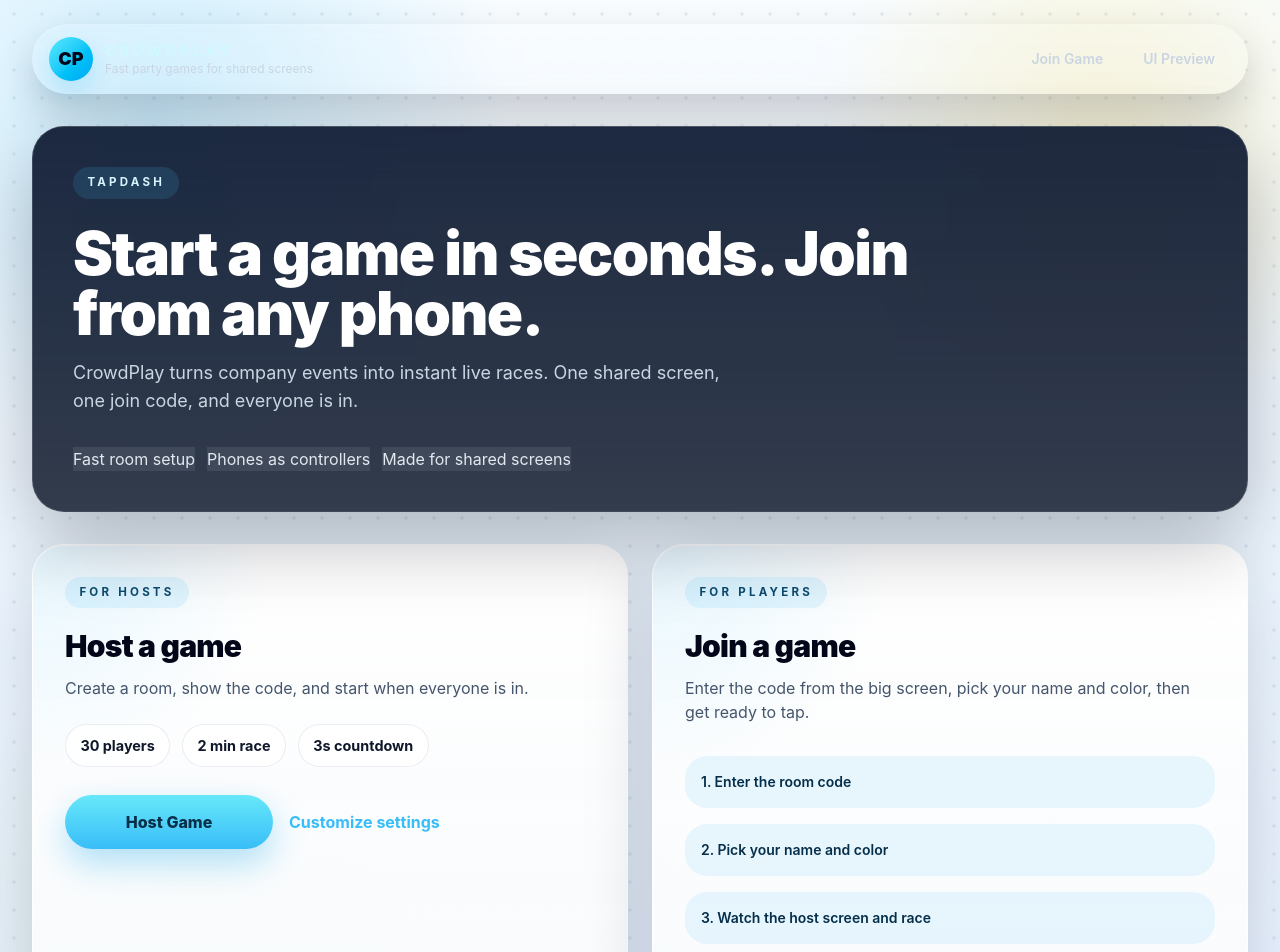
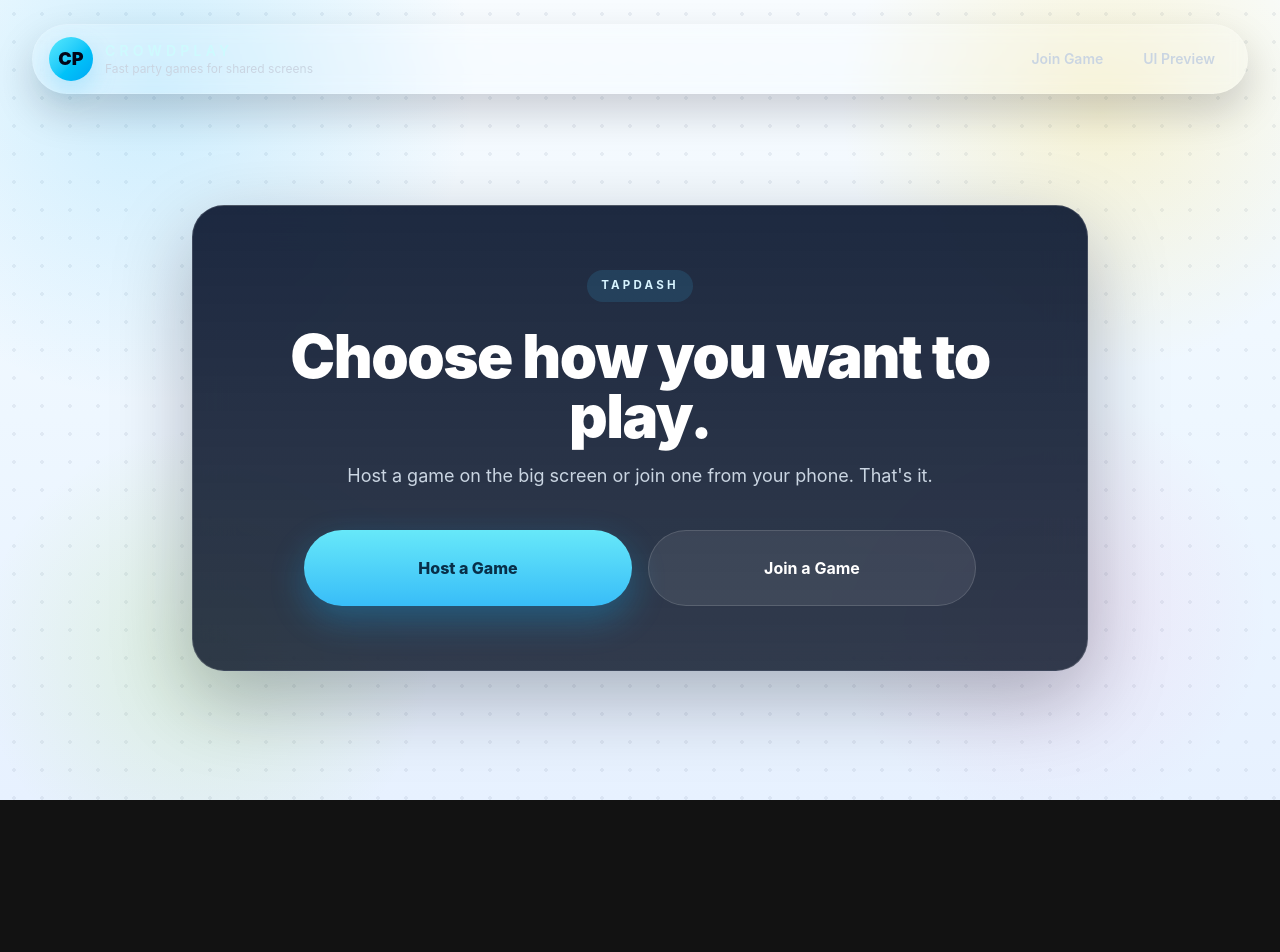
Before and after one commit to Arthur020292/CrowdPlay, a React (Vite) app in the folder apps/web/: page / in a window 1280 px wide. Shown: the top 952 px of the page. After the commit the page ends 800 px from the top, so only its background shows below. Built offline with nearby package versions, Linux system fonts and the light colour scheme.

Commit message:
Simplify landing actions

```diff
--- a/apps/web/src/pages/DevScreensPage.tsx
+++ b/apps/web/src/pages/DevScreensPage.tsx
@@ -40,82 +40,20 @@ function DevSection({
 }
 
 function LandingPreview() {
-  const [advancedOpen, setAdvancedOpen] = useState(false);
+  return (
+    <div className="flex min-h-[32rem] items-center justify-center">
+      <section className="cp-card-dark w-full max-w-4xl overflow-hidden px-8 py-12 text-center sm:px-12 sm:py-16">
+        <span className="cp-eyebrow">TapDash</span>
+        <h1 className="mx-auto mt-6 max-w-3xl text-4xl font-black tracking-tight text-white sm:text-6xl">Choose how you want to play.</h1>
+        <p className="mx-auto mt-4 max-w-2xl text-lg text-slate-300">
+          Host a game on the big screen or join one from your phone. That&apos;s it.
+        </p>
 
-  return (
-    <div className="space-y-8">
-      <section className="cp-card-dark overflow-hidden p-8 sm:p-10">
-        <span className="cp-eyebrow">TapDash</span>
-        <div className="mt-6 max-w-4xl">
-          <h1 className="text-4xl font-black tracking-tight text-white sm:text-6xl">Start a game in seconds. Join from any phone.</h1>
-          <p className="mt-4 max-w-2xl text-lg text-slate-300">
-            CrowdPlay turns company events into instant live races. One shared screen, one join code, and everyone is in.
-          </p>
-        </div>
-
-        <div className="mt-8 flex flex-wrap gap-3">
-          <span className="cp-stat-chip-dark">Fast room setup</span>
-          <span className="cp-stat-chip-dark">Phones as controllers</span>
-          <span className="cp-stat-chip-dark">Made for shared screens</span>
+        <div className="mt-10 grid gap-4 sm:mx-auto sm:max-w-2xl sm:grid-cols-2">
+          <button className="cp-button-primary min-h-[4.75rem] text-lg font-black">Host a Game</button>
+          <button className="cp-button-secondary min-h-[4.75rem] bg-white/[0.14] text-lg font-black text-white">Join a Game</button>
         </div>
       </section>
-
-      <div className="grid gap-6 lg:grid-cols-2">
-        <section className="cp-card-light p-8">
-          <span className="cp-eyebrow cp-eyebrow-light">For hosts</span>
-          <h2 className="mt-5 text-3xl font-black tracking-tight text-slate-950">Host a game</h2>
-          <p className="mt-3 text-base text-slate-600">Create a room, show the code, and start when everyone is in.</p>
-
-          <div className="mt-6 flex flex-wrap gap-3">
-            <span className="cp-stat-chip">30 players</span>
-            <span className="cp-stat-chip">2 min race</span>
-            <span className="cp-stat-chip">3s countdown</span>
-          </div>
-
-          {advancedOpen ? (
-            <div className="mt-6 rounded-[1.6rem] border border-slate-200 bg-white/[0.72] p-4">
-              <div className="mb-4 text-sm font-semibold uppercase tracking-[0.2em] text-slate-500">Advanced settings</div>
-              <div className="grid gap-4 sm:grid-cols-3">
-                <div>
-                  <div className="mb-2 text-sm font-semibold text-slate-600">Players</div>
-                  <input className="cp-input" value="30" readOnly />
-                </div>
-                <div>
-                  <div className="mb-2 text-sm font-semibold text-slate-600">Race (sec)</div>
-                  <input className="cp-input" value="120" readOnly />
-                </div>
-                <div>
-                  <div className="mb-2 text-sm font-semibold text-slate-600">Countdown</div>
-                  <input className="cp-input" value="3" readOnly />
-                </div>
-              </div>
-            </div>
-          ) : null}
-
-          <div className="mt-7 flex flex-wrap items-center gap-4">
-            <button className="cp-button-primary min-w-[13rem] text-base">Host Game</button>
-            <button type="button" onClick={() => setAdvancedOpen((open) => !open)} className="cp-button-link text-sm">
-              {advancedOpen ? "Hide advanced settings" : "Customize settings"}
-            </button>
-          </div>
-        </section>
-
-        <section className="cp-card-light p-8">
-          <span className="cp-eyebrow cp-eyebrow-light">For players</span>
-          <h2 className="mt-5 text-3xl font-black tracking-tight text-slate-950">Join a game</h2>
-          <p className="mt-3 text-base text-slate-600">Enter the code from the big screen, pick your name and color, then get ready to tap.</p>
-
-          <div className="mt-8 space-y-4">
-            {["1. Enter the room code", "2. Pick your name and color", "3. Watch the host screen and race"].map((step) => (
-              <div key={step} className="rounded-[1.4rem] bg-sky-100/70 px-4 py-4 text-sm font-semibold text-sky-950">
-                {step}
-              </div>
-            ))}
-          </div>
-
-          <button className="cp-button-secondary mt-7 w-full justify-center bg-slate-950 text-white">Join Game</button>
-        </section>
-      </div>
     </div>
   );
 }
--- a/apps/web/src/pages/LandingPage.tsx
+++ b/apps/web/src/pages/LandingPage.tsx
@@ -1,4 +1,4 @@
-import { FormEvent, useState } from "react";
+import { useState } from "react";
 import { useNavigate } from "react-router-dom";
 
 import { createSession } from "../lib/api";
@@ -6,23 +6,18 @@ import { saveHostToken } from "../lib/storage";
 
 export function LandingPage() {
   const navigate = useNavigate();
-  const [playerLimit, setPlayerLimit] = useState(30);
-  const [raceDurationSec, setRaceDurationSec] = useState(120);
-  const [countdownSec, setCountdownSec] = useState(3);
-  const [advancedOpen, setAdvancedOpen] = useState(false);
   const [error, setError] = useState<string | null>(null);
   const [busy, setBusy] = useState(false);
 
-  const handleCreate = async (event: FormEvent) => {
-    event.preventDefault();
+  const handleCreate = async () => {
     setBusy(true);
     setError(null);
 
     try {
       const session = await createSession({
-        playerLimit,
-        raceDurationMs: raceDurationSec * 1000,
-        countdownMs: countdownSec * 1000
+        playerLimit: 30,
+        raceDurationMs: 120_000,
+        countdownMs: 3_000
       });
       saveHostToken(session.code, session.hostToken);
       navigate(`/host/${session.code}?token=${encodeURIComponent(session.hostToken)}`);
@@ -34,103 +29,25 @@ export function LandingPage() {
   };
 
   return (
-    <div className="space-y-8">
-      <section className="cp-card-dark overflow-hidden p-8 sm:p-10">
+    <div className="flex min-h-[calc(100vh-11rem)] items-center justify-center">
+      <section className="cp-card-dark w-full max-w-4xl overflow-hidden px-8 py-12 text-center sm:px-12 sm:py-16">
         <span className="cp-eyebrow">TapDash</span>
-        <div className="mt-6 max-w-4xl">
-          <h1 className="text-4xl font-black tracking-tight text-white sm:text-6xl">Start a game in seconds. Join from any phone.</h1>
-          <p className="mt-4 max-w-2xl text-lg text-slate-300">
-            CrowdPlay turns company events into instant live races. One shared screen, one join code, and everyone is in.
-          </p>
+        <h1 className="mx-auto mt-6 max-w-3xl text-4xl font-black tracking-tight text-white sm:text-6xl">Choose how you want to play.</h1>
+        <p className="mx-auto mt-4 max-w-2xl text-lg text-slate-300">
+          Host a game on the big screen or join one from your phone. That&apos;s it.
+        </p>
+
+        <div className="mt-10 grid gap-4 sm:mx-auto sm:max-w-2xl sm:grid-cols-2">
+          <button type="button" onClick={handleCreate} disabled={busy} className="cp-button-primary min-h-[4.75rem] text-lg font-black">
+            {busy ? "Creating..." : "Host a Game"}
+          </button>
+          <button type="button" onClick={() => navigate("/join")} className="cp-button-secondary min-h-[4.75rem] bg-white/[0.14] text-lg font-black text-white">
+            Join a Game
+          </button>
         </div>
 
-        <div className="mt-8 flex flex-wrap gap-3">
-          <span className="cp-stat-chip-dark">Fast room setup</span>
-          <span className="cp-stat-chip-dark">Phones as controllers</span>
-          <span className="cp-stat-chip-dark">Made for shared screens</span>
-        </div>
+        {error ? <p className="mx-auto mt-6 max-w-xl rounded-[1rem] bg-rose-100 px-4 py-3 text-sm font-semibold text-rose-700">{error}</p> : null}
       </section>
-
-      <div className="grid gap-6 lg:grid-cols-2">
-        <form onSubmit={handleCreate} className="cp-card-light p-8">
-          <span className="cp-eyebrow cp-eyebrow-light">For hosts</span>
-          <h2 className="mt-5 text-3xl font-black tracking-tight text-slate-950">Host a game</h2>
-          <p className="mt-3 text-base text-slate-600">Create a room, show the code, and start when everyone is in.</p>
-
-          <div className="mt-6 flex flex-wrap gap-3">
-            <span className="cp-stat-chip">{playerLimit} players</span>
-            <span className="cp-stat-chip">{Math.round(raceDurationSec / 60)} min race</span>
-            <span className="cp-stat-chip">{countdownSec}s countdown</span>
-          </div>
-
-          {advancedOpen ? (
-            <div className="mt-6 rounded-[1.6rem] border border-slate-200 bg-white/[0.72] p-4">
-              <div className="mb-4 text-sm font-semibold uppercase tracking-[0.2em] text-slate-500">Advanced settings</div>
-              <div className="grid gap-4 sm:grid-cols-3">
-                <label className="block">
-                  <span className="mb-2 block text-sm font-semibold text-slate-600">Players</span>
-                  <input className="cp-input" type="number" min={2} max={50} value={playerLimit} onChange={(event) => setPlayerLimit(Number(event.target.value))} />
-                </label>
-                <label className="block">
-                  <span className="mb-2 block text-sm font-semibold text-slate-600">Race (sec)</span>
-                  <input
-                    className="cp-input"
-                    type="number"
-                    min={30}
-                    max={300}
-                    value={raceDurationSec}
-                    onChange={(event) => setRaceDurationSec(Number(event.target.value))}
-                  />
-                </label>
-                <label className="block">
-                  <span className="mb-2 block text-sm font-semibold text-slate-600">Countdown</span>
-                  <input
-                    className="cp-input"
-                    type="number"
-                    min={1}
-                    max={10}
-                    value={countdownSec}
-                    onChange={(event) => setCountdownSec(Number(event.target.value))}
-                  />
-                </label>
-              </div>
-            </div>
-          ) : null}
-
-          {error ? <p className="mt-4 rounded-[1rem] bg-rose-100 px-4 py-3 text-sm font-semibold text-rose-700">{error}</p> : null}
-
-          <div className="mt-7 flex flex-wrap items-center gap-4">
-            <button type="submit" disabled={busy} className="cp-button-primary min-w-[13rem] text-base">
-              {busy ? "Creating..." : "Host Game"}
-            </button>
-            <button type="button" onClick={() => setAdvancedOpen((open) => !open)} className="cp-button-link text-sm">
-              {advancedOpen ? "Hide advanced settings" : "Customize settings"}
-            </button>
-          </div>
-        </form>
-
-        <section className="cp-card-light p-8">
-          <span className="cp-eyebrow cp-eyebrow-light">For players</span>
-          <h2 className="mt-5 text-3xl font-black tracking-tight text-slate-950">Join a game</h2>
-          <p className="mt-3 text-base text-slate-600">Enter the code from the big screen, pick your name and color, then get ready to tap.</p>
-
-          <div className="mt-8 space-y-4">
-            {[
-              "1. Enter the room code",
-              "2. Pick your name and color",
-              "3. Watch the host screen and race"
-            ].map((step) => (
-              <div key={step} className="rounded-[1.4rem] bg-sky-100/70 px-4 py-4 text-sm font-semibold text-sky-950">
-                {step}
-              </div>
-            ))}
-          </div>
-
-          <button type="button" onClick={() => navigate("/join")} className="cp-button-secondary mt-7 w-full justify-center bg-slate-950 text-white">
-            Join Game
-          </button>
-        </section>
-      </div>
     </div>
   );
 }
```
